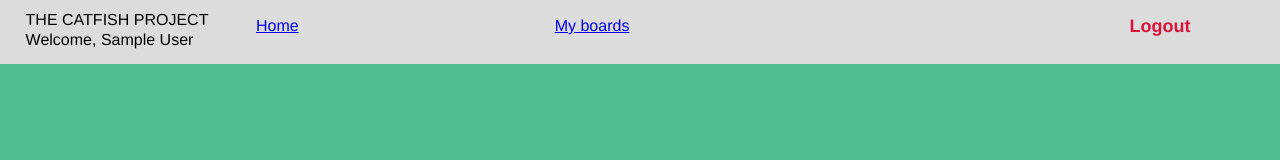
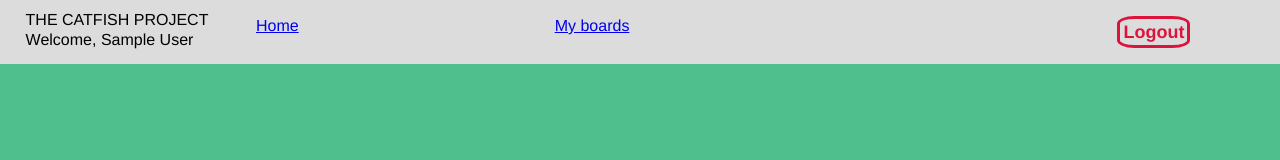
Before and after one commit to prac1k/pmtool, a Vue app in the folder catfish/client/: page / in a window 1280 px wide. Shown: the top 160 px of the page. Built offline with nearby package versions, Linux system fonts and the light colour scheme; sample sign-in values are in the browser's storage.

Commit message:
updated styles of logout button

```diff
--- a/catfish/client/src/App.vue
+++ b/catfish/client/src/App.vue
@@ -6,12 +6,12 @@
       <div class="logobrandheader">The Catfish project</div>
         <div v-if="currentUser" class="nav-item nameCurrentUser"> Welcome, {{ currentUser.name }} {{ currentUser.lastname }}</div>
           </div>
-      <div v-if="currentUser" class="navbar-nav">
+      <div class="navbar-nav">
         <div class="navbarlinks">
-        <router-link to="/" class="nav-item nav-link">Home</router-link>
+        <router-link v-if="currentUser" to="/" class="nav-item nav-link">Home</router-link>
         <router-link v-if="isAdmin" to="/admin" class="nav-item nav-link">Admin</router-link>
         <router-link v-if="currentUser" to="#" class="nav-item nav-link">My boards</router-link>
-          <div class="logoutborder">
+          <div v-if="currentUser" class="logoutborder">
           <a @click="logout" class="nav-item nav-link navbarlogout">Logout</a>
           </div>
         </div>
@@ -100,13 +100,16 @@
 }
   .nav-item.nav-link.navbarlogout{
     display: flex;
-    padding: 0%;
     right: 7%;
     top: -3.8em;
     justify-content: flex-end;
     color: crimson;
     font-size: large;
     font-weight: bolder;
+    float: right;
+    padding: 3px;
+    border: solid 3px;
+    border-radius: 24%;
   }
 
 </style>
```
